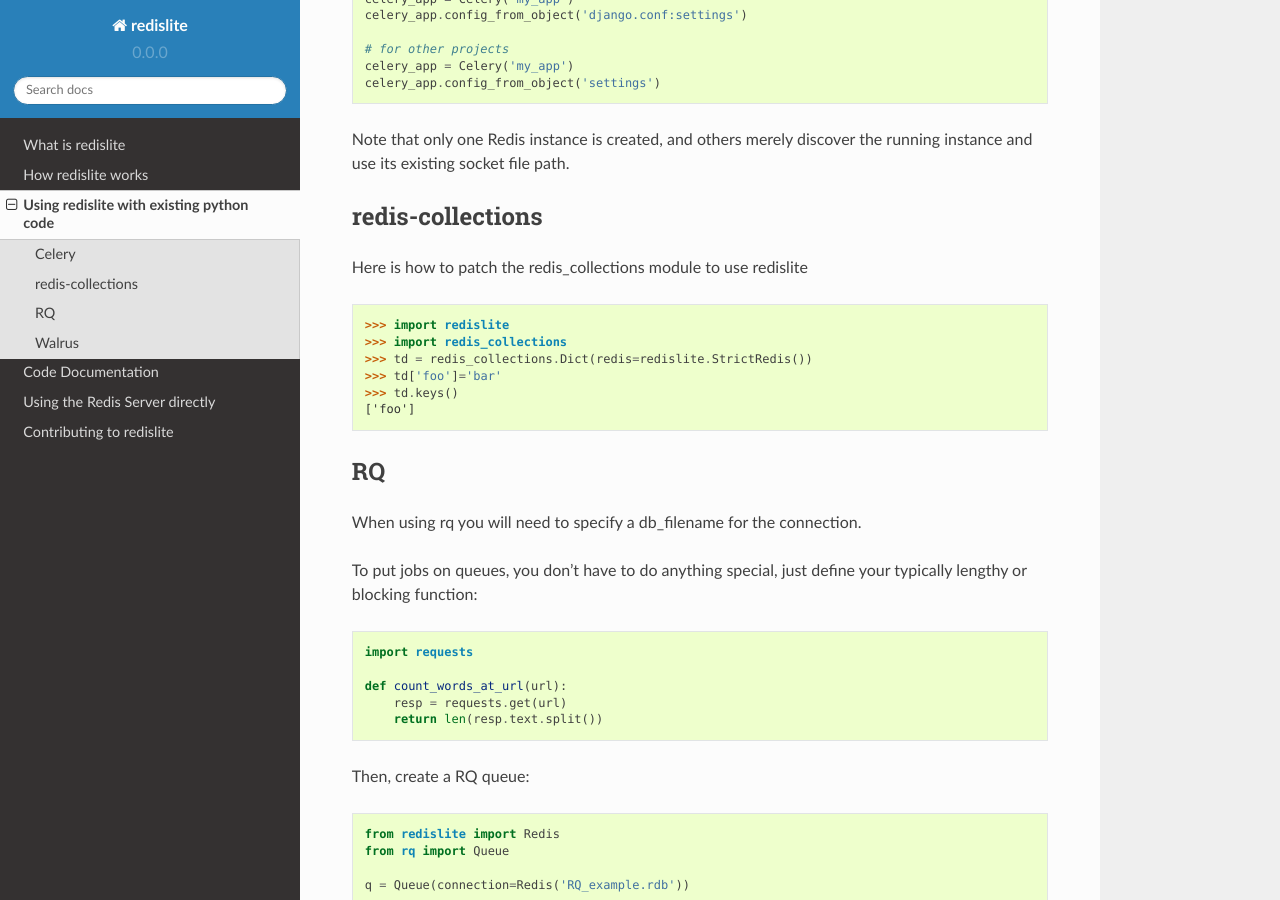
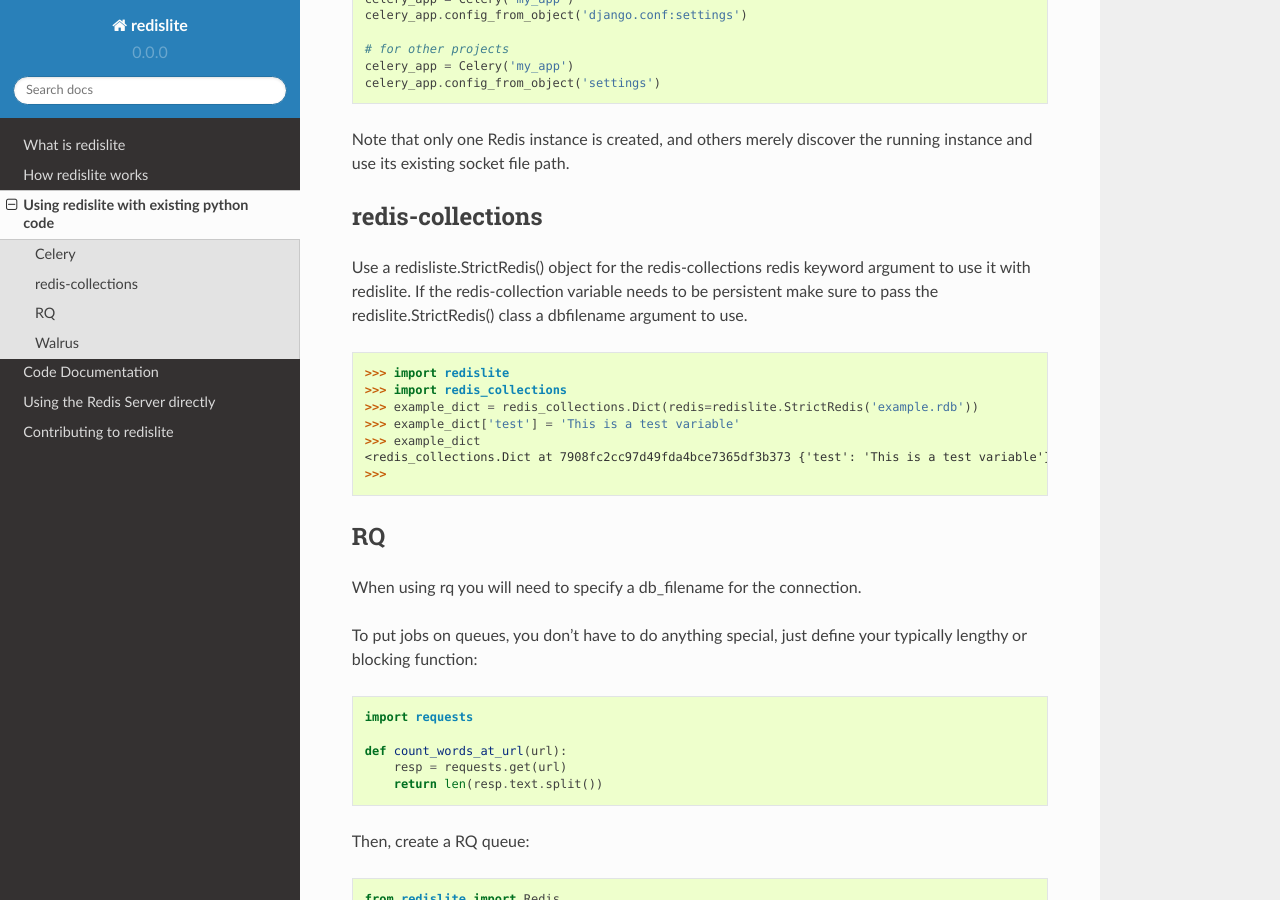
Before and after one commit to yahoo/redislite, a Sphinx documentation site: the page built from docs/source/topic/using_with_existing_modules.rst, in a window 1280 px wide and 900 px high, scrolled down 713 px. Built offline with Sphinx 7.4.7 and the Read the Docs theme 2.0.0, drawn with Linux system fonts in a browser that asks for light colours; pages that are not in the unit, such as notebooks, are missing from menus.

Commit message:
Various documentation fixes

```diff
--- a/README.rst
+++ b/README.rst
@@ -41,6 +41,7 @@
 
 It makes it possible to use Redis without the need to install and configure
 a redis server.
+
 
 Requirements
 ------------
--- a/docs/source/topic/redislite_design.rst
+++ b/docs/source/topic/redislite_design.rst
@@ -13,9 +13,10 @@
 These enhanced classes provide the following additional functionality:
 
 * They configure and start an embedded copy of the redis server running on a unix domain socket in the redislite temp directory for the communication to the redis service.
-* TCP communication is disabled.
+* TCP communication is disabled, unless server settings are passed to enable it.
 * The classes have two additional attributes:
     * db - The path to the db backing file for the redis instance.
     * pid - The process id (pid) of the embedded redis server.
 * If the db argument is passed and there is another redislite object using that db, it will create a new connection to that redislite instance.
-* The redis server for a redislite object is shutdown and it's configuration is deleted when the object is cleaned up.
+* The redis server for a redislite object is shutdown and it's configuration is deleted when the last redislite connection to the server is terminated.
+* If a redis rdb filename is specified, the cleanup will not delete the rdb file so it can be used again.
--- a/docs/source/topic/troubleshooting.rst
+++ b/docs/source/topic/troubleshooting.rst
@@ -1,2 +1,5 @@
 Troubleshooting redislite
 =========================
+
+Installation Issues
+-------------------
--- a/docs/source/topic/using_with_existing_modules.rst
+++ b/docs/source/topic/using_with_existing_modules.rst
@@ -44,16 +44,20 @@
 
 redis-collections
 -----------------
-Here is how to patch the redis_collections module to use redislite
+Use a redisliste.StrictRedis() object for the redis-collections redis keyword
+argument to use it with redislite.  If the redis-collection variable needs to
+be persistent make sure to pass the redislite.StrictRedis() class a dbfilename
+argument to use.
 
 .. code-block:: python
 
     >>> import redislite
     >>> import redis_collections
-    >>> td = redis_collections.Dict(redis=redislite.StrictRedis())
-    >>> td['foo']='bar'
-    >>> td.keys()
-    ['foo']
+    >>> example_dict = redis_collections.Dict(redis=redislite.StrictRedis('example.rdb'))
+    >>> example_dict['test'] = 'This is a test variable'
+    >>> example_dict
+    <redis_collections.Dict at 7908fc2cc97d49fda4bce7365df3b373 {'test': 'This is a test variable'}>
+    >>>
 
 
 RQ
```
Also changed, not shown: 1 other file.
